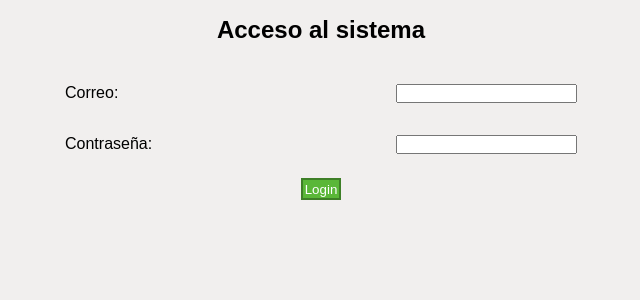
After one commit to mrodz07/boutique-system, a PHP site: page / in a window 1280 px wide. The commit adds this page. Shown: the top 300 px of the page, without its empty margins (319-959 px from the left). Run offline with PHP 8.4, Linux system fonts and the light colour scheme.

Commit message:
Added error messages to login and changed it to .php

```diff
--- /dev/null
+++ b/index.php
@@ -0,0 +1,46 @@
+<?php
+  session_start();
+  if (isset($_SESSION['username']))
+  {
+    // User is not logged in, so send user away.
+    header("Location: /app/list.php");
+  }
+?>
+
+<!DOCTYPE html>
+<html>
+  <head>
+    <meta charset="utf-8">
+    <title>Acceso al sistema</title>
+    <link rel="stylesheet" href="app/style.css">
+    <meta name='viewport' content='width=device-width, initial-scale=1.0'/>
+  </head>
+  <body>
+    <?php
+      if (isset($_SESSION["error"])) {
+        $error = $_SESSION["error"];
+        echo "<div class='info alert'>$error</div>";
+      }
+    ?>
+    <h2 class="main-title">Acceso al sistema</h2>
+    <div class="container">
+      <form action="/app/login.php" method="post">
+        <div class="form-group">
+          <label for="username">Correo:</label>
+          <input id="username" type="text" name="username" />
+        </div>
+        <div class="form-group">
+          <label for="password">Contraseña:</label>
+          <input id="password" type="password" name="password" />
+        </div>
+        <p>
+          <input class="button info" type="submit" name="login" value="Login" />
+        </p>
+      </form>
+    </div>
+  </body>
+</html>
+
+<?php
+  unset($_SESSION["error"]);
+?>
```
Also changed, not shown: app/login.php (+7 -1 lines).
